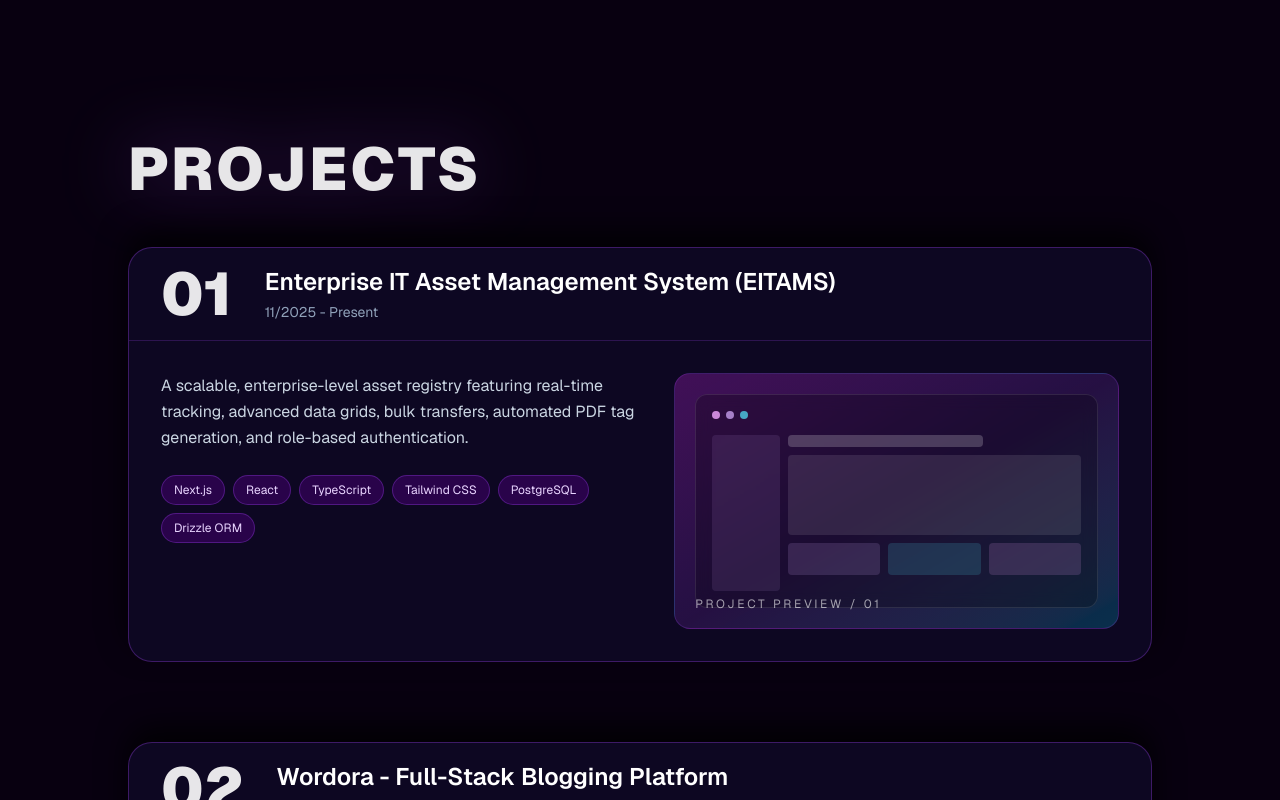
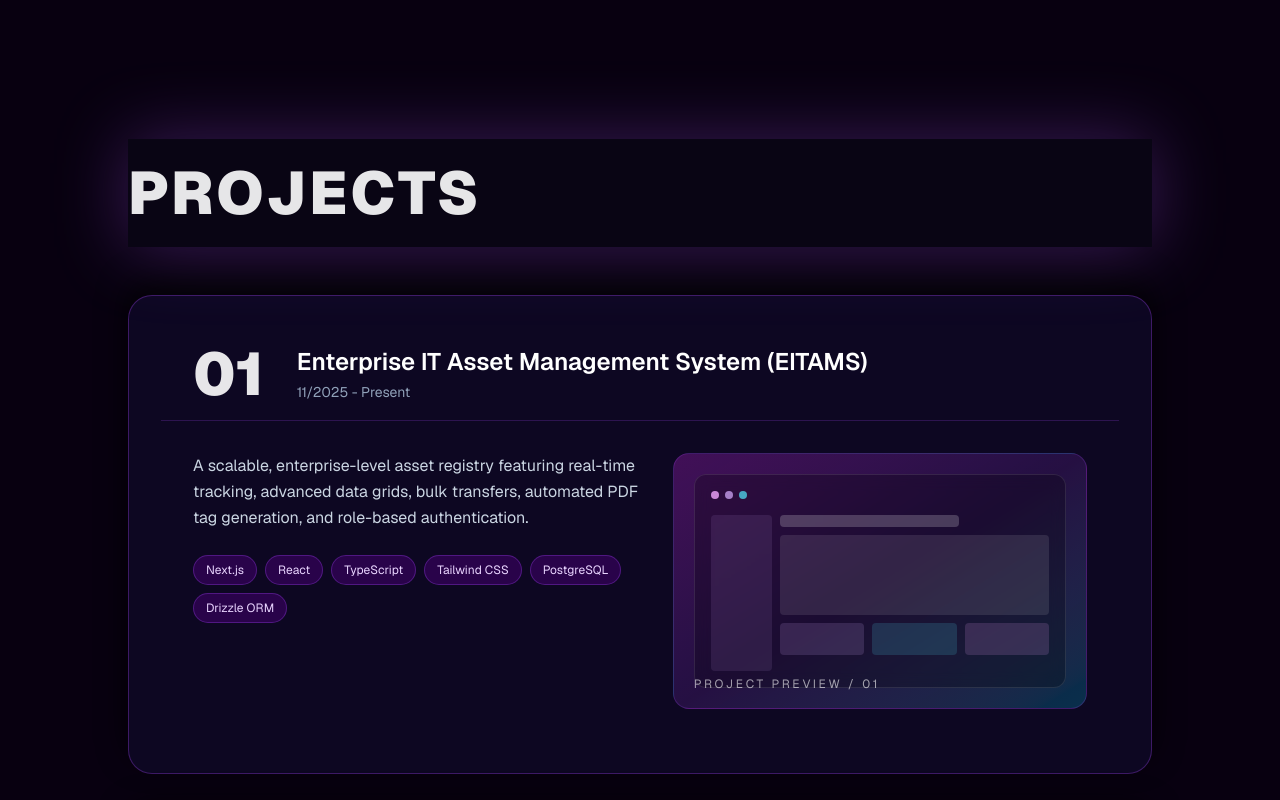
Before and after one commit to Chathuni-Karunarathne/my-portfolio, a Next.js app: page / in a window 1280 px wide. Shown: the part 2100-2900 px from the top of the page. Built offline with nearby package versions, Linux system fonts and the light colour scheme.

Commit message:
feat: enhance ProjectsAccordion layout with sticky header and improved spacing

```diff
--- a/app/projects-accordion.tsx
+++ b/app/projects-accordion.tsx
@@ -54,18 +54,18 @@
 export default function ProjectsAccordion() {
 	return (
 		<section id="projects" className="relative w-full py-20">
-			<h2 className="mb-12 text-6xl font-black tracking-wider text-white/90 drop-shadow-[0_0_35px_rgba(168,85,247,0.3)]">PROJECTS</h2>
+			<h2 className="sticky top-24 z-50 mb-12 bg-[#090514] py-6 text-6xl font-black tracking-wider text-white/90 drop-shadow-[0_0_35px_rgba(168,85,247,0.3)]">PROJECTS</h2>
 			<div className="space-y-0">
 				{projects.map((project, index) => {
 					const stackClasses = [
-						"sticky top-24 z-10 mb-20",
-						"sticky top-32 z-20 mb-20",
-						"sticky top-40 z-30 mb-20",
-						"sticky top-48 z-40 mb-20",
+						"sticky top-[13rem] z-10 mb-12",
+						"sticky top-[21rem] z-20 mb-12",
+						"sticky top-[29rem] z-30 mb-12",
+						"relative top-[4rem] z-40 mb-[4rem]",
 					][index];
 
 					return (
-						<article key={project.number} className={`${stackClasses} overflow-hidden rounded-3xl border border-purple-500/30 bg-[#0d0722] shadow-[0_-15px_30px_rgba(0,0,0,0.8)] backdrop-blur-xl`}>
+						<article key={project.number} className={`${stackClasses} rounded-3xl border border-purple-500/30 bg-[#0d0722] p-8 shadow-[0_-15px_30px_rgba(0,0,0,0.8)] backdrop-blur-xl`}>
 							<div className="flex w-full items-center gap-4 border-b border-purple-500/20 px-5 py-4 md:gap-8 md:px-8">
 								<span className="text-4xl font-black text-white/90 md:text-6xl">{project.number}</span>
 								<span className="min-w-0 flex-1"><span className="block truncate text-lg font-semibold text-white md:text-2xl">{project.title}</span><span className="mt-1 block truncate text-sm text-slate-400">{project.timeline}</span></span>
```
